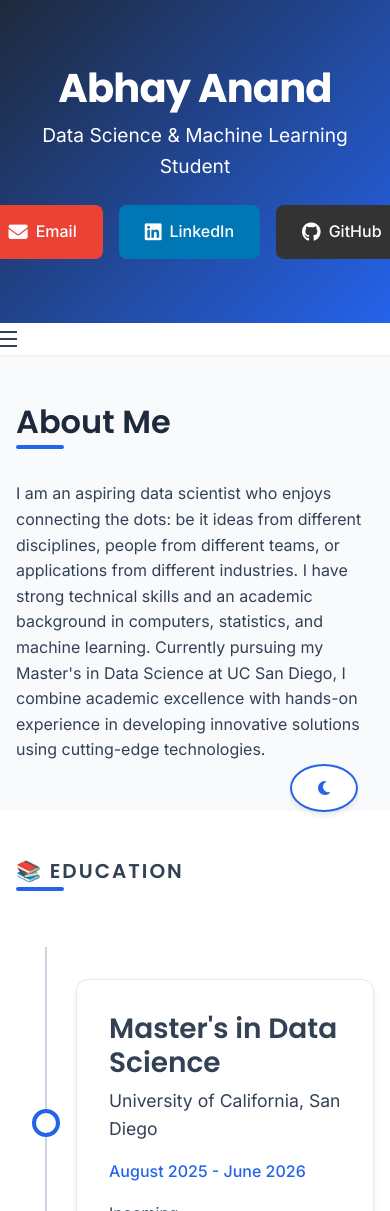
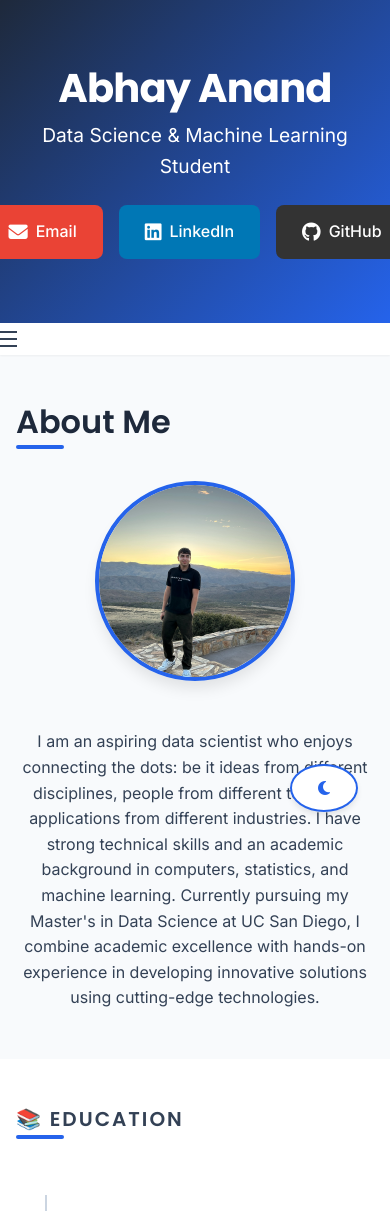
Before and after one commit to AbhayAnandUCSD/Portfolio, a plain HTML site: page index.html in a window 390 px wide. Shown: the top 1211 px of the page. Drawn offline with Linux system fonts and the light colour scheme.

Commit message:
Trying to add image

```diff
--- a/index.html
+++ b/index.html
@@ -745,6 +745,46 @@
         [data-theme="dark"] .nav-toggle span {
             background-color: var(--text-color);
         }
+
+        /* Profile Image Styles */
+        .about-container {
+            display: flex;
+            gap: 3rem;
+            align-items: center;
+        }
+
+        .profile-image-container {
+            flex-shrink: 0;
+            width: 250px;
+            height: 250px;
+            border-radius: 50%;
+            overflow: hidden;
+            border: 4px solid var(--primary-color);
+            box-shadow: var(--shadow-lg);
+        }
+
+        .profile-image {
+            width: 100%;
+            height: 100%;
+            object-fit: cover;
+            object-position: center;
+        }
+
+        .about-text {
+            flex: 1;
+        }
+
+        @media (max-width: 768px) {
+            .about-container {
+                flex-direction: column;
+                text-align: center;
+            }
+
+            .profile-image-container {
+                width: 200px;
+                height: 200px;
+            }
+        }
     </style>
 </head>
 <body>
@@ -790,7 +830,14 @@
         <section id="about">
             <div class="container">
                 <h2>About Me</h2>
-                <p>I am an aspiring data scientist who enjoys connecting the dots: be it ideas from different disciplines, people from different teams, or applications from different industries. I have strong technical skills and an academic background in computers, statistics, and machine learning. Currently pursuing my Master's in Data Science at UC San Diego, I combine academic excellence with hands-on experience in developing innovative solutions using cutting-edge technologies.</p>
+                <div class="about-container">
+                    <div class="profile-image-container">
+                        <img src="https://github.com/AbhayAnandUCSD/Portfolio/blob/main/profile.JPG" alt="Abhay Anand" class="profile-image">
+                    </div>
+                    <div class="about-text">
+                        <p>I am an aspiring data scientist who enjoys connecting the dots: be it ideas from different disciplines, people from different teams, or applications from different industries. I have strong technical skills and an academic background in computers, statistics, and machine learning. Currently pursuing my Master's in Data Science at UC San Diego, I combine academic excellence with hands-on experience in developing innovative solutions using cutting-edge technologies.</p>
+                    </div>
+                </div>
             </div>
         </section>
 
```
